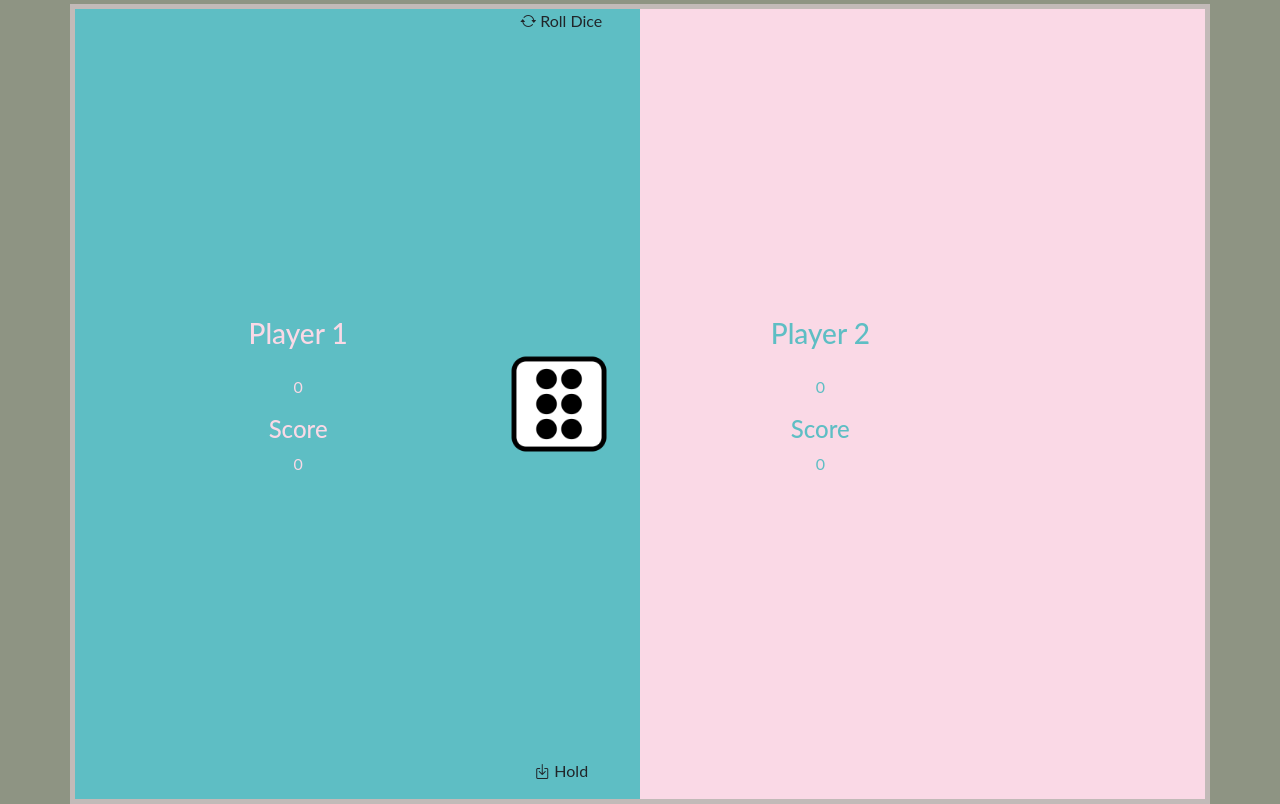
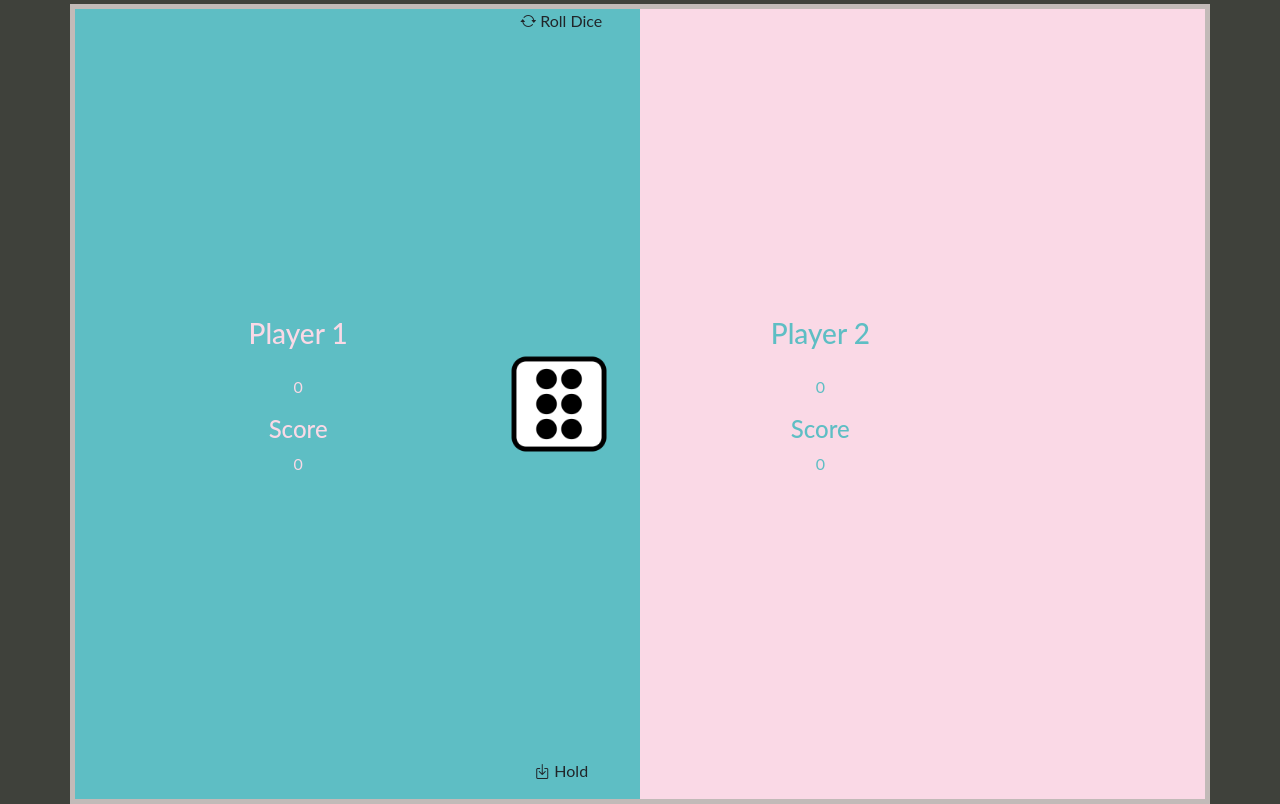
Before and after one commit to lana-12/eval-JS-DiceGame, a plain HTML site: page index.html in a window 1280 px wide. Shown: the part 134-938 px from the top of the page. Drawn offline with nearby package versions, Linux system fonts and the light colour scheme.

Commit message:
mise en ligne gitpage

```diff
--- a/style.css
+++ b/style.css
@@ -25,7 +25,7 @@ a:hover {
 body{
     height: 100%;
     width: 100vw;
-    background-color: #8e9483;
+    background-color: #3f413b;
     font-family: 'Lato', sans-serif;
 }
 /* class général de style */
```
